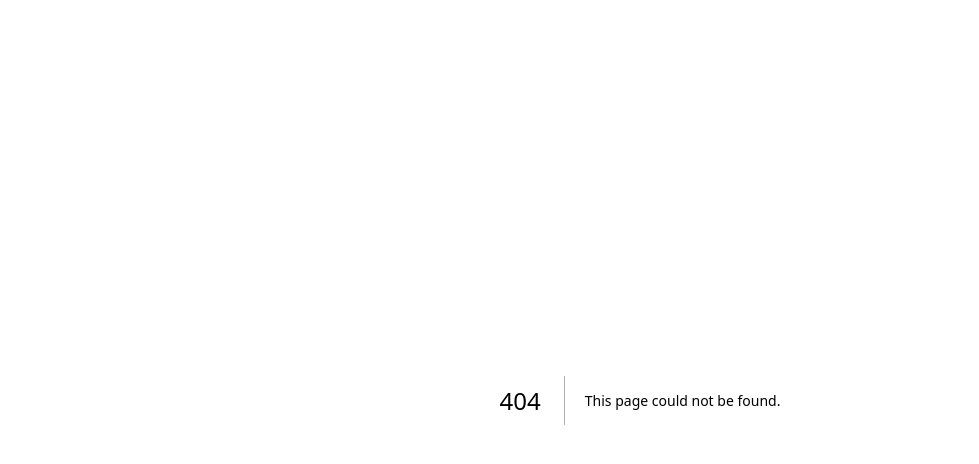
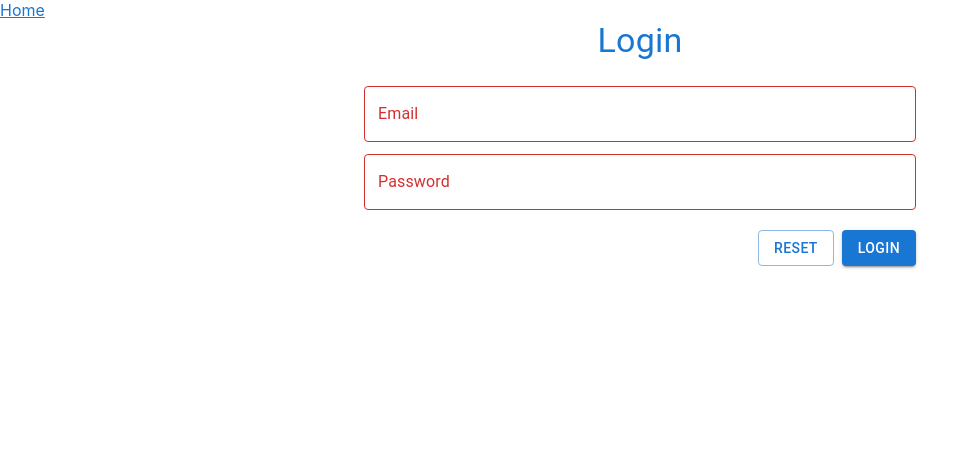
Before and after one commit to JavaScriptForEverything/next.js-redux-typescript-graphql-mongoose, a Next.js app: page /login in a window 1280 px wide. Before the commit this address had no page. Shown: the top 464 px of the page, without its empty margins (0-979 px from the left). Built offline with nearby package versions, Linux system fonts and the light colour scheme.

Commit message:
complete login page

```diff
--- /dev/null
+++ b/pages/login.tsx
@@ -0,0 +1,104 @@
+import Link from 'next/link'
+import { useState } from 'react'
+import isEmail from 'validator/lib/isEmail'
+
+import Box from '@mui/material/Box'
+import Container from '@mui/material/Container'
+import Typography from '@mui/material/Typography'
+import TextField from '@mui/material/TextField'
+import Button from '@mui/material/Button'
+import MuiLink from '@mui/material/Link'
+
+type InputObject = {
+	label: string
+	placeholder: string
+	type?: string
+	name: string
+}
+
+type FieldsType = {
+	[key: string]: string
+}
+
+const formValidator = (fields: FieldsType, setFieldsError: React.Dispatch<React.SetStateAction<FieldsType>>) => {
+	const tempObj: FieldsType = {}
+
+	if( !isEmail(fields.email) ) tempObj.email = `invalid Email: ${fields.email} `
+	if( fields.password.length < 4 )  tempObj.password = 'Password must have minimum length 4'
+
+	Object.keys(fields).forEach(field => {
+		if( !fields[field] ) tempObj[field] = `<${field}> field is empty`
+	})
+
+	setFieldsError(tempObj)
+	return Object.keys(tempObj).every( field => tempObj[field] === '')
+}
+
+
+const inputItems: InputObject[] = [
+	{ label: 'Email', placeholder: 'abc@gmail.com', type: 'email', name: 'email' },
+	{ label: 'Password', placeholder: '********', type: 'password', name: 'password' },
+]
+const fieldObject: FieldsType = {}
+inputItems.forEach( item => fieldObject[item.name] =  '' )
+
+
+const Login = () => {
+	const [ fields, setFields ] = useState<FieldsType>(fieldObject)
+	const [ fieldsError, setFieldsError ] = useState<FieldsType>(fieldObject)
+
+	const changeHandler = ( name: string ) => (evt: React.ChangeEvent<HTMLInputElement>) => {
+		setFields({ ...fields, [name]: evt.target.value })
+	}
+	const resetHandler = () => {
+		setFields(fieldObject)
+	}
+
+	const submitHandler = (evt: React.FormEvent<HTMLFormElement>) => {
+		evt.preventDefault()
+
+		if( !formValidator(fields, setFieldsError) ) return
+
+		console.log(fields)
+		setFields(fieldObject)
+	}
+
+	return (
+		<>
+
+			<Link href='/' passHref>
+				<MuiLink> Home </MuiLink>
+			</Link>
+
+			<Typography variant='h4' align='center' paragraph color='primary' >Login</Typography>
+
+			<Container maxWidth='sm'>
+				<form noValidate onSubmit={submitHandler}>
+					{inputItems.map(({ label, placeholder, type, name }) => (
+						<TextField key={name}
+							margin='dense'
+							fullWidth
+
+							label={label}
+							placeholder={placeholder}
+							type={type}
+
+							value={fields[name]}
+							onChange={changeHandler(name)}
+
+							error={!fields[name] || !!fieldsError[name]}
+							helperText={fieldsError[name]}
+						/>
+					))}
+
+					<Box sx={{ my: 2, display: 'flex', justifyContent: 'flex-end', gap: 1 }}>
+						<Button variant='outlined' onClick={resetHandler} >Reset</Button>
+						<Button variant='contained' type='submit' >Login</Button>
+					</Box>
+				</form>
+			</Container>
+
+		</>
+	)
+}
+export default Login
```
Also changed, not shown: 1 other file (tests, documents, lock files or other folders).
